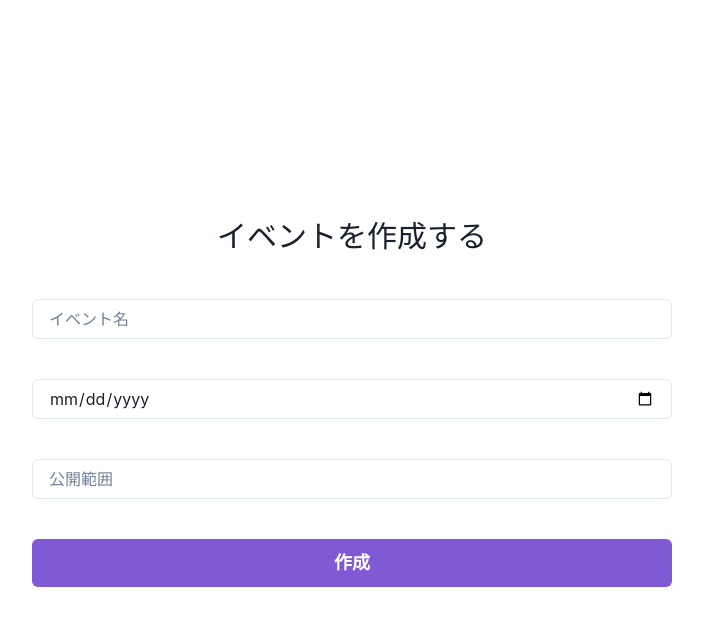
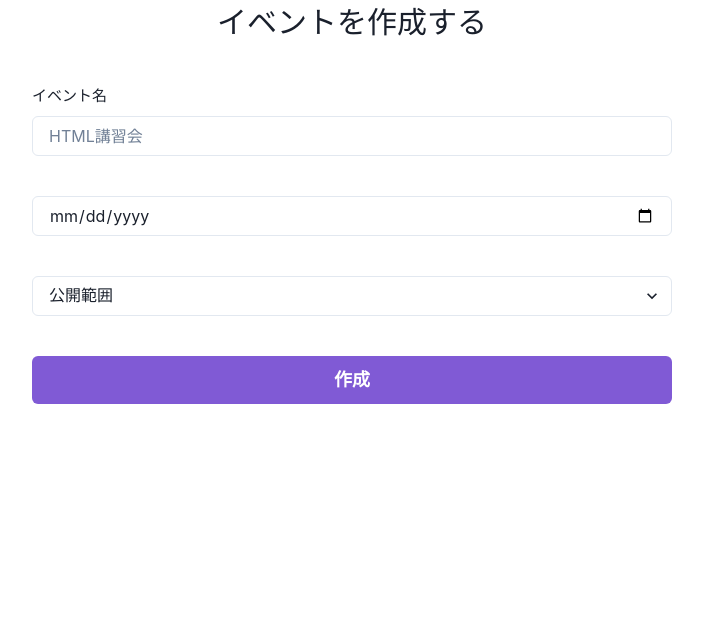
Before and after one commit to club-gleap/glape, a Next.js app: page /event/add in a window 1280 px wide. Shown: the top 626 px of the page, without its empty margins (288-991 px from the left). Built offline with nearby package versions, Linux system fonts and the light colour scheme.

Commit message:
プルダウンに変更　inputで入力されたデータを変数に入れる仕組みを追加　「HTML講習会」とかの具体的な値を設定

```diff
--- a/app/event/add/page.tsx
+++ b/app/event/add/page.tsx
@@ -1,15 +1,48 @@
-"use client"
-import { Box,Button,Center,Input, Stack} from "@chakra-ui/react";
-export default function eventAdd(){
-	return (
-        <Center h="100vh" w="100vw">
-            <Stack w={["80%","50%"]} gap="10">
-                <Box fontSize="30px" textAlign="center">イベントを作成する</Box>
-                <Input placeholder='イベント名' />
-                <Input type="date" />
-                <Input placeholder='公開範囲' />
-                <Button size="lg" colorScheme="purple">作成</Button>
-            </Stack>
-        </Center>
-    )
+"use client";
+import {
+  Box,
+  Button,
+  Center,
+  Input,
+  Stack,
+  Select,
+  Text,
+} from "@chakra-ui/react";
+import { useState } from "react";
+export default function eventAdd() {
+  const [eventname, setEventname] = useState("");
+  const [date, setDate] = useState("");
+  const [range, setRange] = useState("");
+  return (
+    <Center>
+      <Stack w={["80%", "50%"]} gap="10">
+        <Box fontSize="30px" textAlign="center">
+          イベントを作成する
+        </Box>
+        <>
+          <Stack>
+            <Text fontSize="15px">イベント名</Text>
+            <Input
+              placeholder="HTML講習会"
+              value={eventname}
+              onChange={(e) => setEventname(e.target.value)}
+            />
+          </Stack>
+        </>
+        <Input
+          type="date"
+          value={date}
+          onChange={(e) => setDate(e.target.value)}
+        />
+        <Select placeholder="公開範囲" value={range} onChange={(e) => setRange(e.target.value)}>
+          <option value="option1">一般公開</option>
+          <option value="option2">非公開</option>
+          <option value="option3">限定公開</option>
+        </Select>
+        <Button size="lg" colorScheme="purple">
+          作成
+        </Button>
+      </Stack>
+    </Center>
+  );
 }
--- a/package.json
+++ b/package.json
@@ -18,7 +18,8 @@
     "next": "15.1.4",
     "next-auth": "^5.0.0-beta.25",
     "react": "^19.0.0",
-    "react-dom": "^19.0.0"
+    "react-dom": "^19.0.0",
+    "zod": "^3.24.2"
   },
   "devDependencies": {
     "@eslint/eslintrc": "^3",
```
Also changed, not shown: 2 other files (tests, documents, lock files or other folders).
